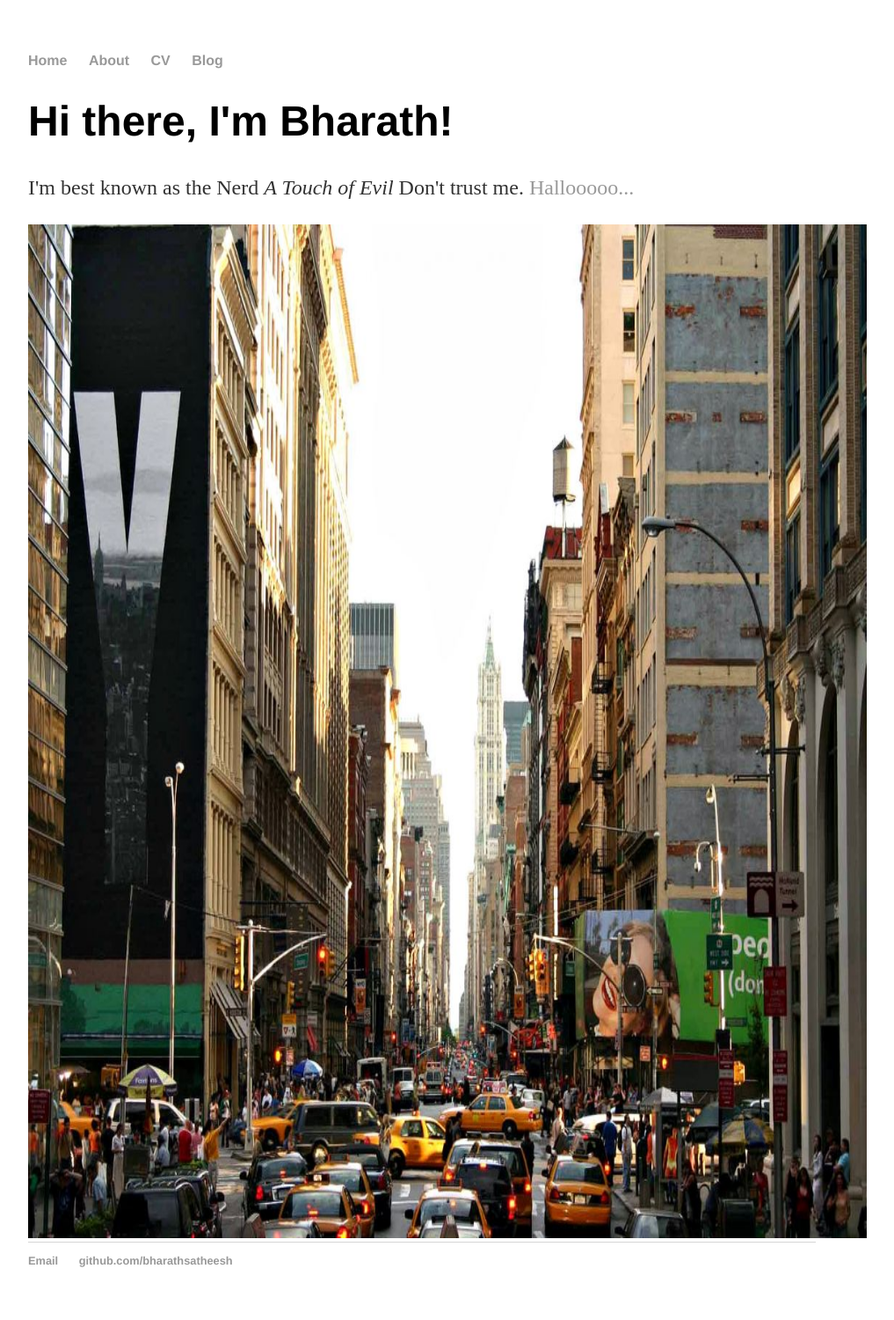
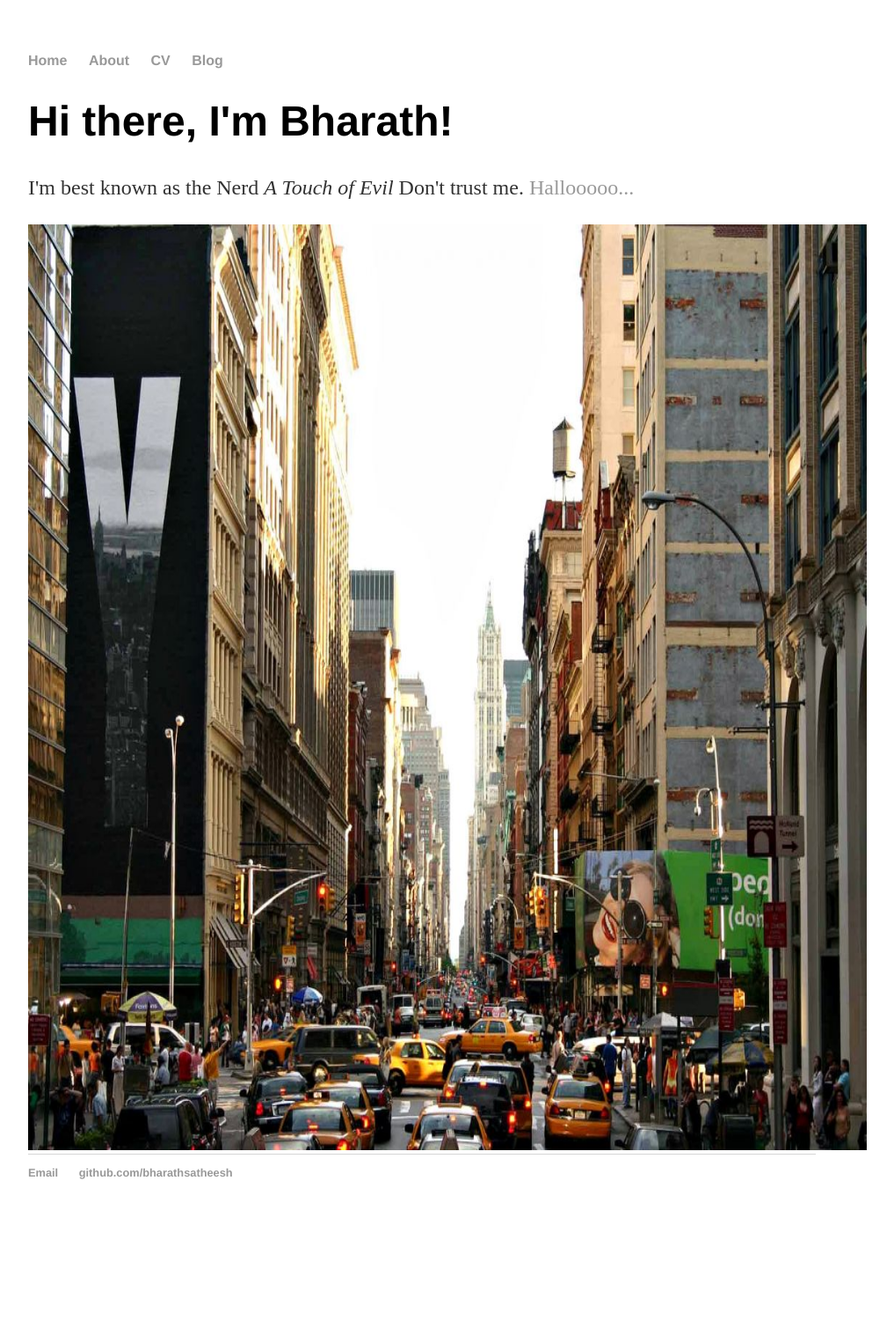
Before and after one commit to bharathsatheesh/bharathsatheesh.github.io, a Jekyll site: the page built from index.html, in a window 1280 px wide. Shown: the whole page at 88% size, without its empty margins (160-1177 px from the left). Built offline with Jekyll 4.4.1, drawn with Linux system fonts in a browser that asks for light colours; after the commit the page ends 1400 px from its top, so only the background shows below that.

Commit message:
Update index.html

```diff
--- a/index.html
+++ b/index.html
@@ -5,5 +5,5 @@ title: Bharath the Beautiful
 <div class="blurb">
 	<h1>Hi there, I'm Bharath!</h1>
 	<p>I'm best known as the Nerd <em>A Touch of Evil</em> Don't trust me. <a href="/about">Hallooooo...</a></p>
-	<img src="me.jpg" alt="Profile" style="width:954px;height:1152px;">
+	<img src="me.jpg" alt="Profile" style="width:954px;height:1052px;">
 </div><!-- /.blurb -->
```
